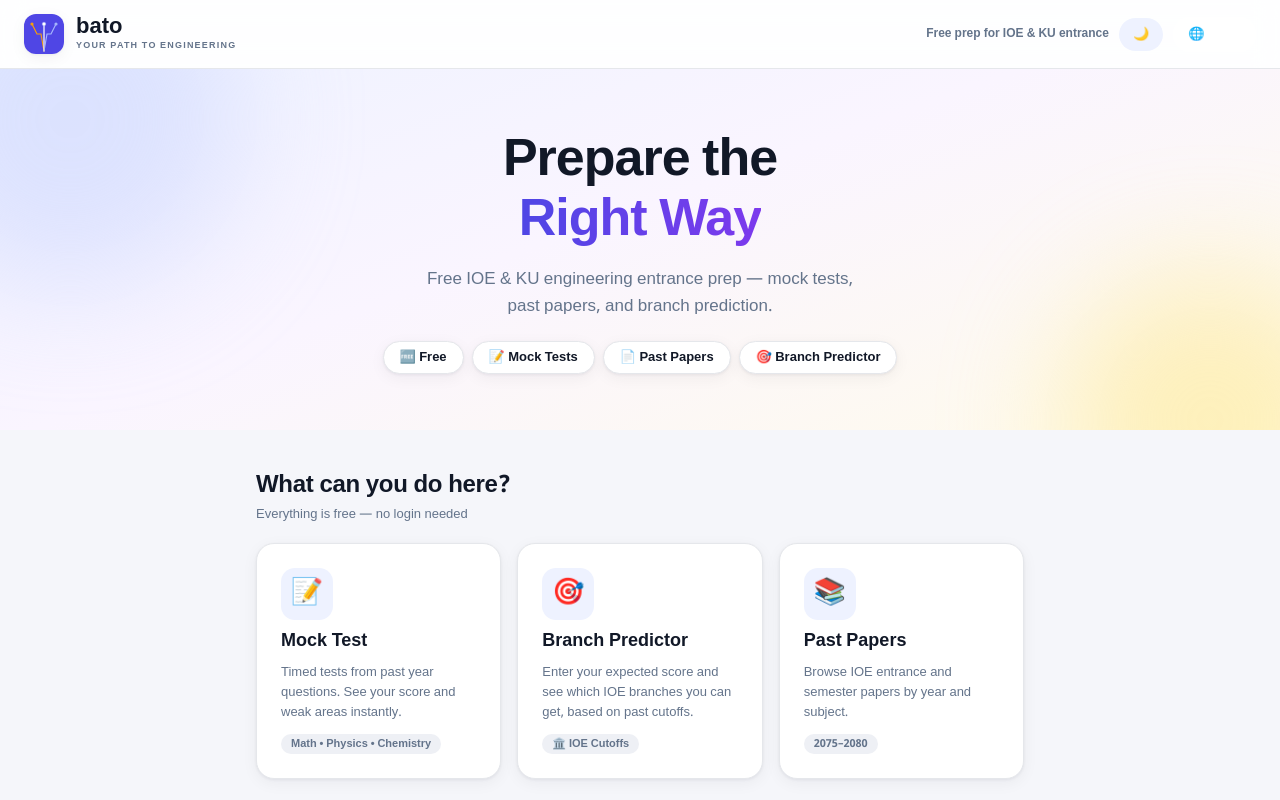
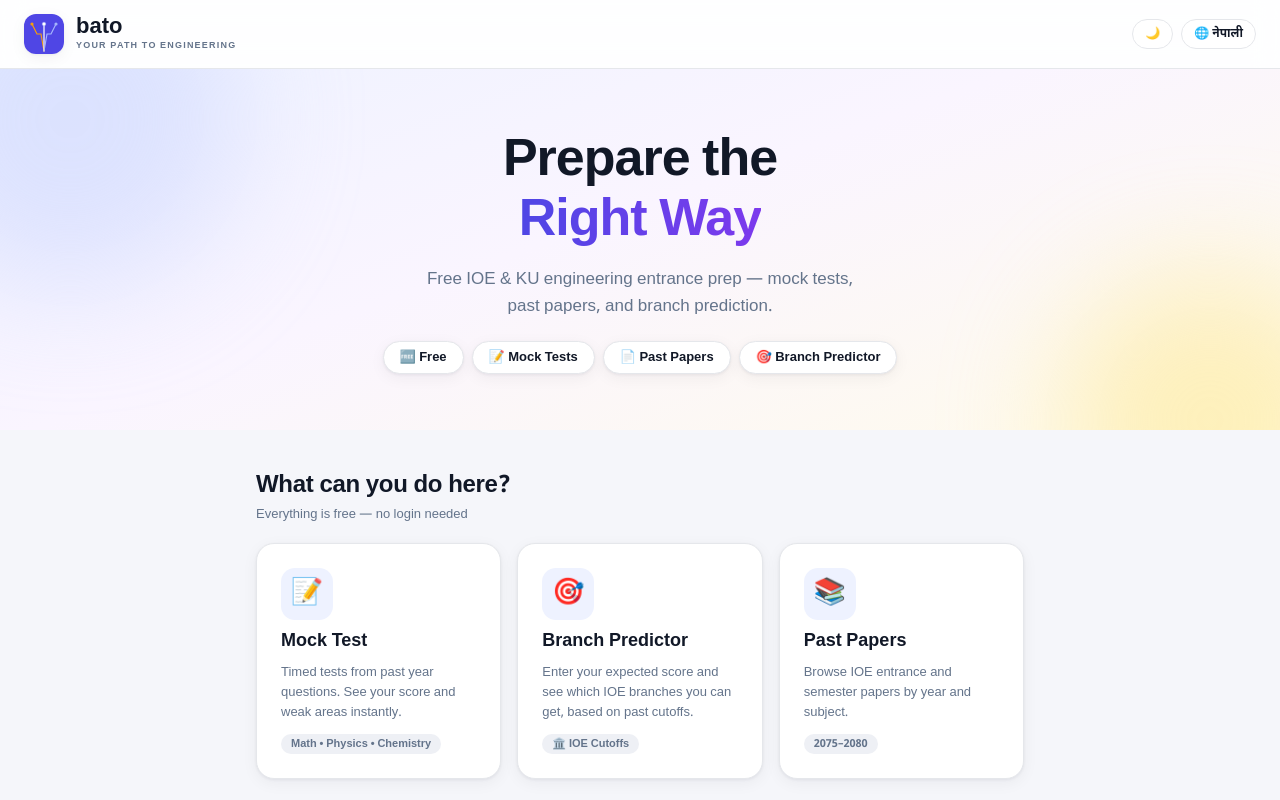
Before and after one commit to harmless-beep/bato, a Next.js app: page / in a window 1280 px wide. Shown: the top 800 px of the page. Built offline with nearby package versions, Linux system fonts and the light colour scheme.

Commit message:
fix nav toggle UI: outline buttons, drop tagline

```diff
--- a/app/components/ui.tsx
+++ b/app/components/ui.tsx
@@ -85,13 +85,13 @@ export function LangProvider({ children }: { children: React.ReactNode }) {
 
 export function useLang() { return useContext(Ctx) }
 
-export function LangToggle({ dark = false }: { dark?: boolean }) {
+export function LangToggle() {
   const { lang, setLang } = useLang()
   const label = lang === 'en' ? 'नेपाली' : 'English'
   const other = lang === 'en' ? 'ne' : 'en'
   return (
     <button
-      className={`lang-toggle ${dark ? 'dark' : ''}`}
+      className="lang-toggle"
       onClick={() => setLang(other)}
       title={label}
       aria-label={`Switch to ${label}`}
@@ -114,7 +114,7 @@ export function ThemeToggle() {
   }
   return (
     <button
-      className={`lang-toggle ${dark ? 'dark' : ''}`}
+      className="lang-toggle"
       onClick={toggle}
       title={dark ? 'Light mode' : 'Dark mode'}
       aria-label="Toggle dark mode"
@@ -143,10 +143,9 @@ export function TopBar() {
           <div className="nav-sub">{t('appSub')}</div>
         </div>
       </Link>
-      <div style={{ display: 'flex', alignItems: 'center', gap: 10 }}>
-        <span className="nav-tagline">{t('tagline')}</span>
+      <div style={{ display: 'flex', alignItems: 'center', gap: 8 }}>
         <ThemeToggle />
-        <LangToggle dark />
+        <LangToggle />
       </div>
     </nav>
   )
--- a/app/globals.css
+++ b/app/globals.css
@@ -53,18 +53,17 @@ button { font-family: var(--font); cursor: pointer; }
 .nav-tagline { font-size: 12px; color: var(--muted); font-weight: 600; }
 
 .lang-toggle {
-  border: none;
-  background: var(--primary-soft);
-  color: var(--primary);
-  padding: 8px 14px;
+  border: 1px solid var(--border);
+  background: var(--card);
+  color: var(--text);
+  padding: 6px 12px;
   border-radius: 999px;
-  font-size: 13px;
+  font-size: 12px;
   font-weight: 700;
   transition: all 0.15s;
+  white-space: nowrap;
 }
-.lang-toggle:hover { background: #e0e7ff; transform: translateY(-1px); }
-.lang-toggle.dark { background: rgba(255,255,255,0.12); color: white; border: 1px solid rgba(255,255,255,0.2); }
-.lang-toggle.dark:hover { background: rgba(255,255,255,0.2); }
+.lang-toggle:hover { border-color: var(--primary); color: var(--primary); transform: translateY(-1px); }
 
 /* ─── Hero ─── */
 .hero {
@@ -454,7 +453,6 @@ html[data-theme="dark"] .option.wrong { background: rgba(239,68,68,0.12); }
 html[data-theme="dark"] .meter { background: var(--surface-2); }
 html[data-theme="dark"] .branch-result, html[data-theme="dark"] .paper-card, html[data-theme="dark"] .question-card, html[data-theme="dark"] .card { background: var(--card); border-color: var(--border); }
 html[data-theme="dark"] .timer { background: #0b0d12; }
-html[data-theme="dark"] .lang-toggle:not(.dark) { background: var(--primary-soft); color: var(--primary); }
 html[data-theme="dark"] .btn-outline { background: var(--card); border-color: var(--border); color: var(--text); }
 html[data-theme="dark"] .btn-outline:hover { border-color: var(--primary); color: var(--primary); }
 html[data-theme="dark"] .chip { background: var(--card); border-color: var(--border); color: var(--text); }
```
